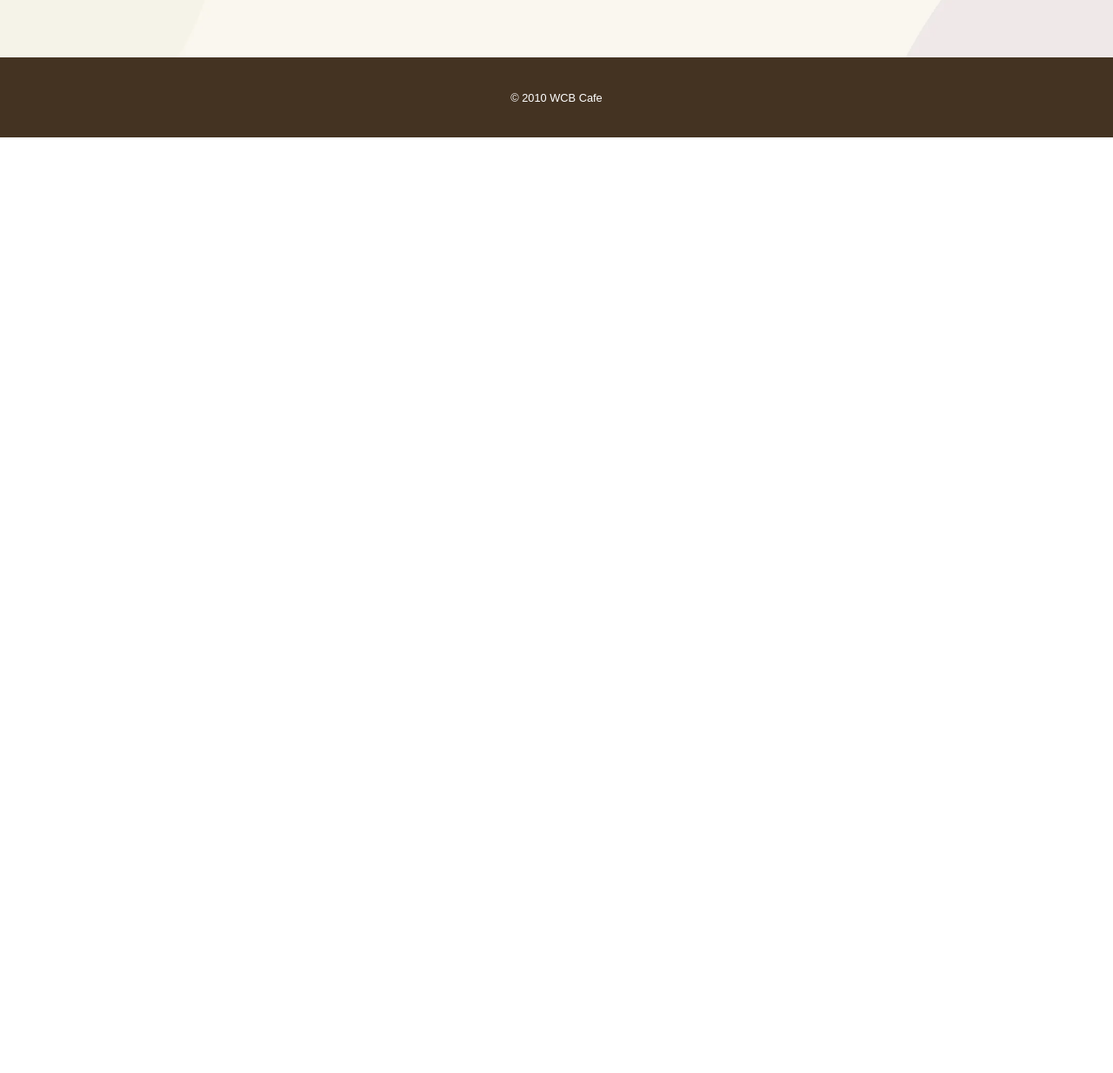
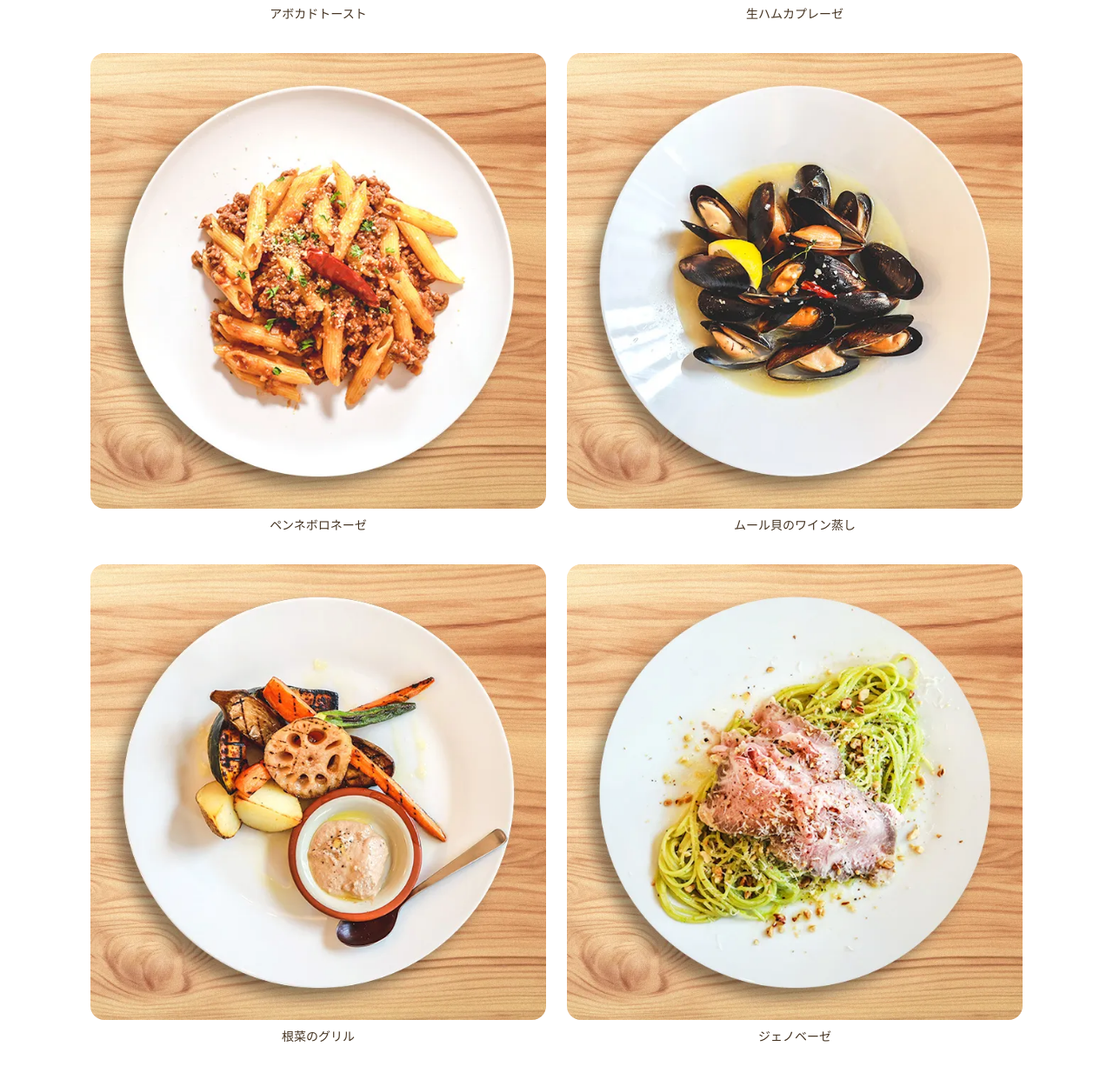
Before and after one commit to k025c0067/wcbcafe3, a plain HTML site: page menu.html in a window 1280 px wide. Shown: the part 1119-2353 px from the top of the page at 87% size. Before the commit the page ends 1277 px from the top, so only its background shows below. Drawn offline with Linux system fonts and the light colour scheme; some packages are replaced by stand-ins of ours.

Commit message:
タイル型レイアウト

```diff
--- a/css/style.css
+++ b/css/style.css
@@ -297,3 +297,17 @@ img {
 .cover-menu {
     background-image: url(../images/cover-menu-s.webp);
 }
+.grid {
+    display: grid;
+    gap: 2rem 1.5rem;
+    grid-template-columns: repeat(2, 1fr);
+    text-align: center;
+}
+.item img {
+    aspect-ratio: 1/1;
+    object-fit: cover;
+    border-radius: 16px;
+}
+.item p {
+    font-size: .875rem;
+}
--- a/menu.html
+++ b/menu.html
@@ -40,6 +40,45 @@
             <h2 class="page-title font-english">Menu</h2>
         </div>
 
+        <main class="wrapper grid">
+            <div class="item">
+                <img src="images/menu1.webp" alt="">
+                <p>アボカドトースト</p>
+            </div>
+            <div class="item">
+                <img src="images/menu2.webp" alt="">
+                <p>生ハムカプレーゼ</p>
+            </div>
+            <div class="item">
+                <img src="images/menu3.webp" alt="">
+                <p>ペンネボロネーゼ</p>
+            </div>
+            <div class="item">
+                <img src="images/menu4.webp" alt="">
+                <p>ムール貝のワイン蒸し</p>
+            </div>
+            <div class="item">
+                <img src="images/menu5.webp" alt="">
+                <p>根菜のグリル</p>
+            </div>
+            <div class="item">
+                <img src="images/menu6.webp" alt="">
+                <p>ジェノベーゼ</p>
+            </div>
+            <div class="item">
+                <img src="images/menu7.webp" alt="">
+                <p>ラザニア</p>
+            </div>
+            <div class="item">
+                <img src="images/menu8.webp" alt="">
+                <p>カプチーノ</p>
+            </div>
+            <div class="item">
+                <img src="images/menu9.webp" alt="">
+                <p>チョコブラウニー</p>
+            </div>
+        </main>
+
 
         <footer class="page-footer">
             <h3 class="heading-large font-english">Information</h3>
```
Lines whose indentation alone changed are shown as unchanged.
